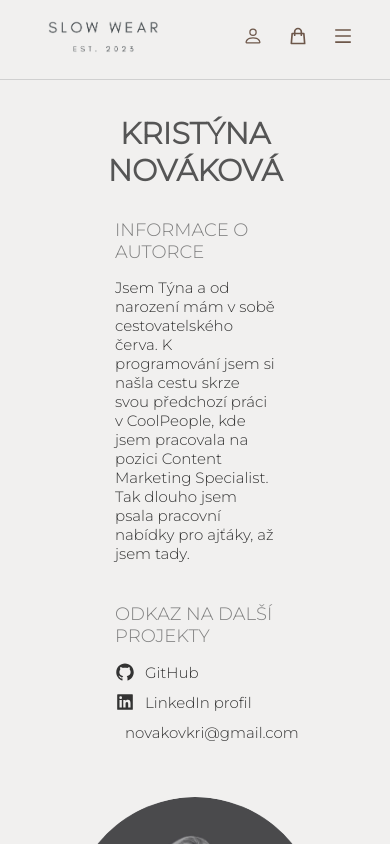
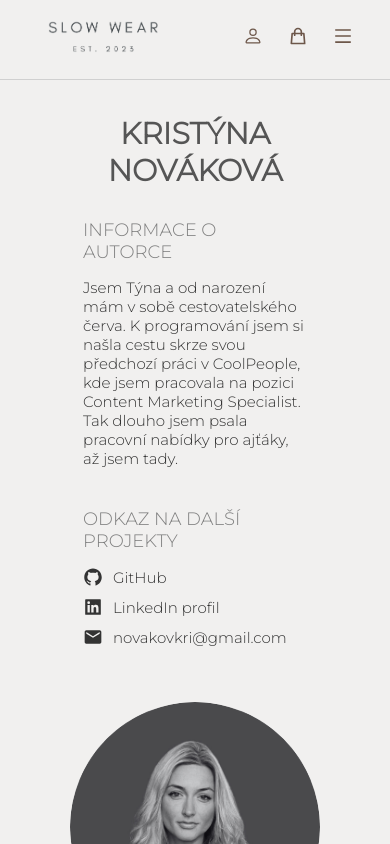
Before and after one commit to Kristyna-Novakova/slow-wear, a React app: page /o-nas in a window 390 px wide. Shown: the top 844 px of the page. Built offline with nearby package versions, Linux system fonts and the light colour scheme; a web font is replaced by a local one.

Commit message:
responsive design for AboutUs section

```diff
--- a/src/pages/AboutUs/style.css
+++ b/src/pages/AboutUs/style.css
@@ -123,3 +123,11 @@
     height: 250px;
   }
 }
+
+/* Phone */
+
+@media (max-width: 460px) {
+  .about {
+    width: 70%;
+  }
+}
--- a/src/pages/UserLayout/style.css
+++ b/src/pages/UserLayout/style.css
@@ -194,5 +194,4 @@
   .login-section h2 {
     font-size: 24px;
   }
-
 }
```
